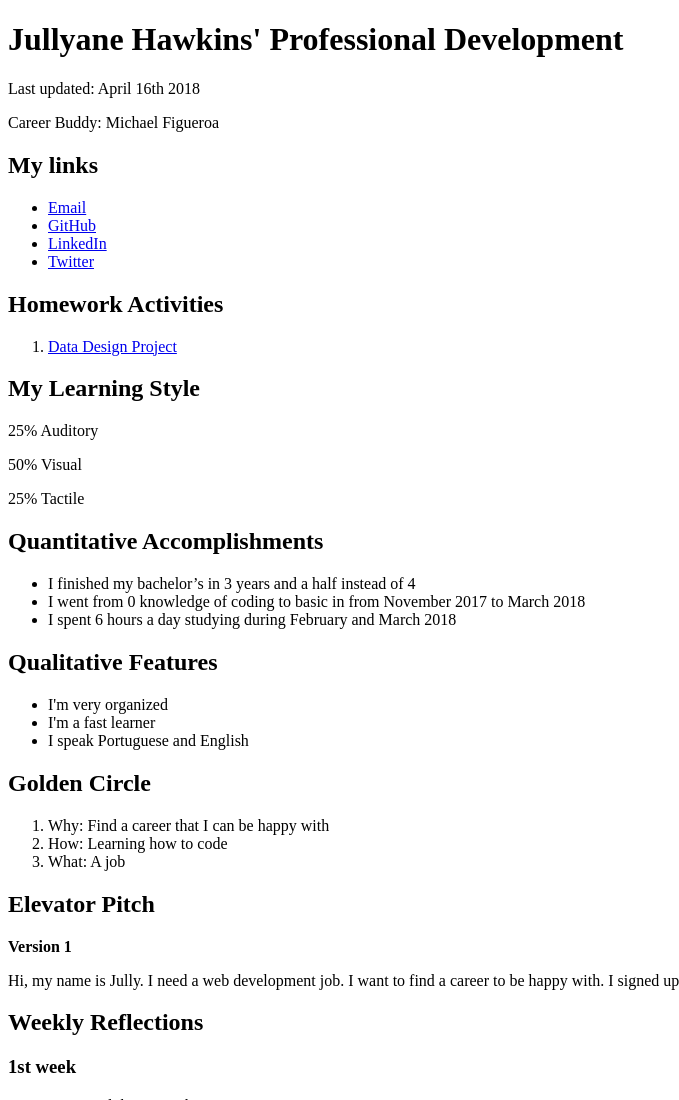
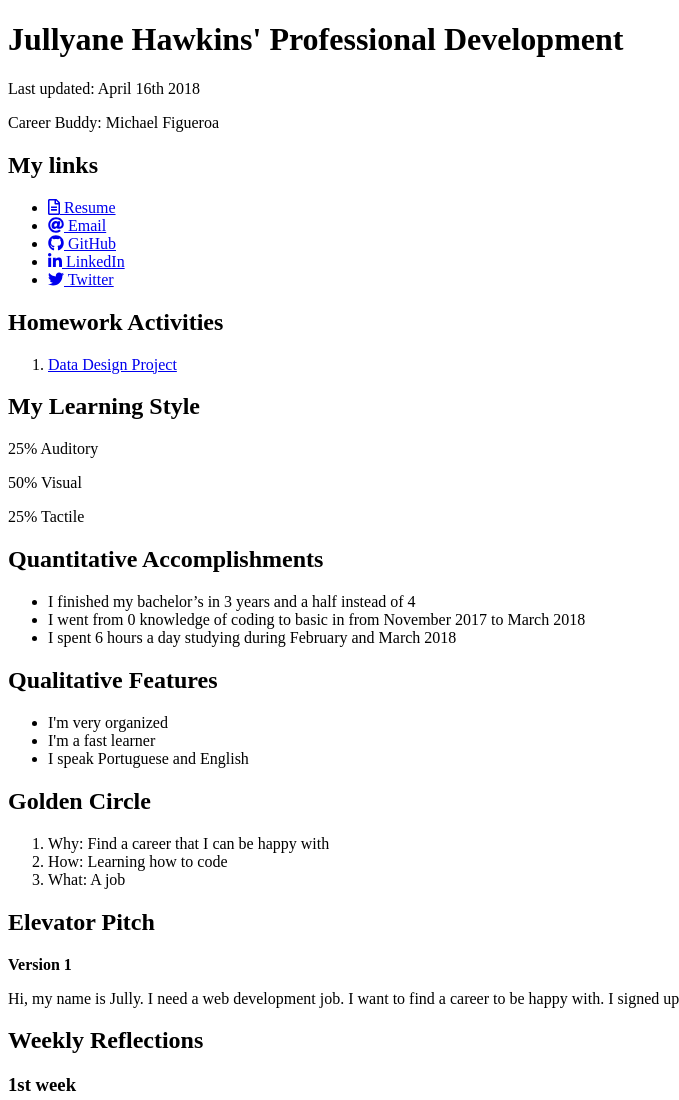
Before and after one commit to jullyanehawkins/career-portfolio, a plain HTML site: page index.html in a window 1280 px wide. Shown: the top 1100 px of the page, without its empty margins (0-679 px from the left). Drawn offline with Linux system fonts and the light colour scheme.

Commit message:
added icons to my links and also added my resume

```diff
--- a/index.html
+++ b/index.html
@@ -2,6 +2,7 @@
 <html lang="en">
 	<head>
 		<meta charset="UTF-8">
+		<script defer src="https://use.fontawesome.com/releases/v5.0.10/js/all.js" integrity="sha384-slN8GvtUJGnv6ca26v8EzVaR9DC58QEwsIk9q1QXdCU8Yu8ck/tL/5szYlBbqmS+" crossorigin="anonymous"></script>
 		<title>Jullyane Hawkins Pro Dev Doc</title>
 	</head>
 	<body>
@@ -10,10 +11,11 @@
 		<p>Career Buddy: Michael Figueroa</p>
 		<h2>My links</h2>
 		<ul>
-			<li><a href="mailto:jullyanehawkins@gmail.com">Email</a></li>
-			<li><a href="https://github.com/jullyanehawkins">GitHub</a></li>
-			<li><a href="https://www.linkedin.com/in/jullyanehawkins/">LinkedIn</a></li>
-			<li><a href="https://twitter.com/jullyanehawkins">Twitter</a></li>
+			<li><a href="jullyane-hawkins-resume.pdf"><i class="far fa-file-alt"></i> Resume</a></li>
+			<li><a href="mailto:jullyanehawkins@gmail.com"><i class="fas fa-at"></i> Email</a></li>
+			<li><a href="https://github.com/jullyanehawkins"><i class="fab fa-github"></i> GitHub</a></li>
+			<li><a href="https://www.linkedin.com/in/jullyanehawkins/"><i class="fab fa-linkedin-in"></i> LinkedIn</a></li>
+			<li><a href="https://twitter.com/jullyanehawkins"><i class="fab fa-twitter"></i> Twitter</a></li>
 		</ul>
 		<h2>Homework Activities</h2>
 		<ol>
```
Also changed, not shown: 1 other file.
